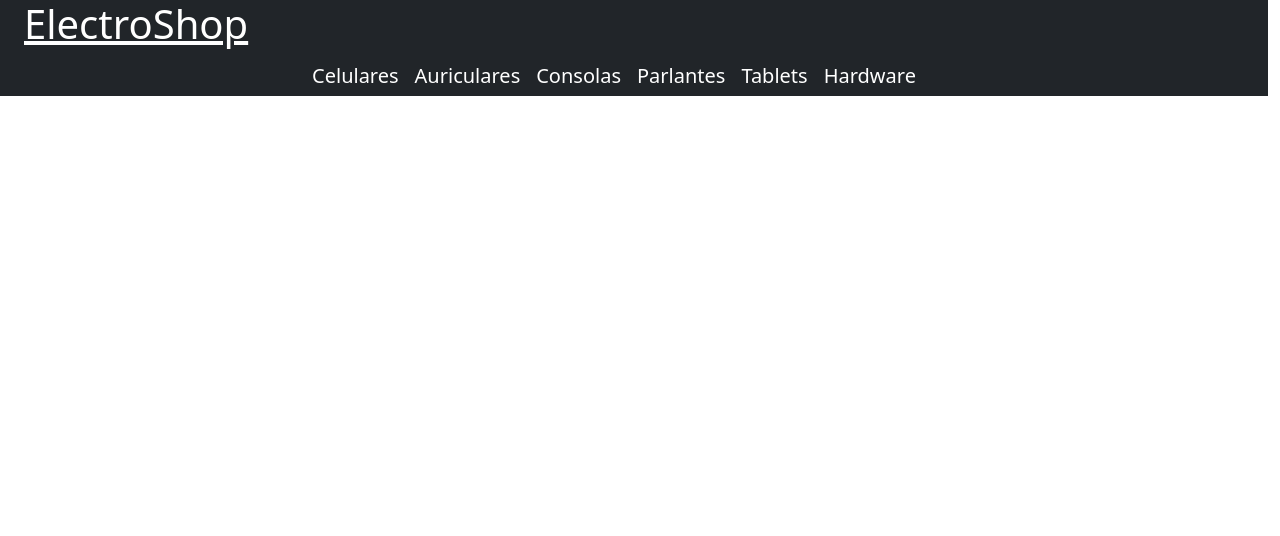
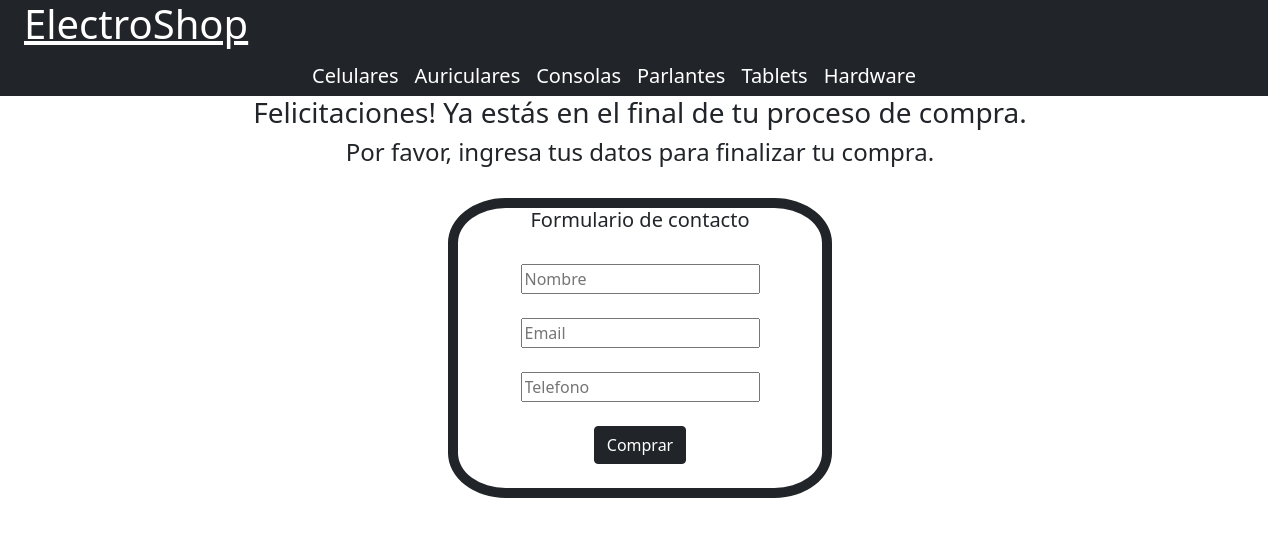
Before and after one commit to AlessandroPaolini7/CursoReact, a React (Create React App) app: page /form in a window 1280 px wide. Shown: the top 536 px of the page. Built offline with nearby package versions, Linux system fonts and the light colour scheme.

Commit message:
Item Collection II sin validar

```diff
--- a/src/App.css
+++ b/src/App.css
@@ -28,6 +28,8 @@
   color: #61dafb;
 }
 
+
+
 @keyframes App-logo-spin {
   from {
     transform: rotate(0deg);
--- a/src/App.js
+++ b/src/App.js
@@ -4,6 +4,7 @@ import ItemDetailCointainer from './Components/ItemDetailCointainer';
 import { BrowserRouter, Routes, Route } from 'react-router-dom';
 import Cart from './Components/Cart';
 import CartContextProvider from './Components/CartContextProvider';
+import Formulario from './Components/Formulario';
 
 export default function App() {
 
@@ -20,6 +21,7 @@ export default function App() {
                 />
                 <Route path="/item/:id" element={<ItemDetailCointainer/>} />
                 <Route path="/cartdetail" element={<Cart/>} />
+                <Route path="/form" element={<Formulario/>} />
               </Routes>
           </BrowserRouter>
         </CartContextProvider>
--- a/src/Components/Cart.jsx
+++ b/src/Components/Cart.jsx
@@ -27,7 +27,7 @@ function Cart() {
                   <div className='d-flex justify-content-around'>
                     <h4>{item.name}</h4>
                     <h4>{item.count}</h4>
-                    <h4>${item.price * item.count}</h4>
+                    <h4>${item.price }</h4>
                     <div>
                       <img src={item.image} style={{ width: '50px' ,height: '100px'}}/>
                       <Button variant='btn btn-danger' onClick={() => removeFromCart(item.id)}>Eliminar</Button>
@@ -39,7 +39,7 @@ function Cart() {
             <h3 className='d-flex justify-content-center'>Total: ${total}</h3>
               <div className="d-flex justify-content-center">
                 <br/><br/>
-                <Button variant='dark' onClick={() => buyAll()}>Comprar</Button>
+                <Link to='/form'><Button variant='dark'>Comprar</Button></Link>
           </div>
         </div>
         : <div >
--- a/src/Components/CartContextProvider.jsx
+++ b/src/Components/CartContextProvider.jsx
@@ -5,14 +5,6 @@ export const CartContext = createContext();
 
 const CartContextProvider = ({ children }) => {
   const [cart, setCart] = useState([]);
-
-  const[cantTotal, setCantTotal] = useState(0);
-
-  const calcularCant = () => setCantTotal(cart.reduce((total, item) => total += item.count, 0));
-
-  useEffect(() => {
-    calcularCant();
-  }, [cart]);
 
 
   const addToCart = (product,cant) => {
--- /dev/null
+++ b/src/Components/Formulario.jsx
@@ -0,0 +1,68 @@
+import { getFirestore,addDoc,collection } from 'firebase/firestore';
+import React from 'react'
+import {useState, useContext} from 'react'
+import {CartContext} from './CartContextProvider'
+import {Button} from 'react-bootstrap'
+import 'react-bootstrap'
+import {Link} from 'react-router-dom'
+
+function Formulario() {
+    const [name, setName] = useState('');
+    const [email, setEmail] = useState('');
+    const [phone, setPhone] = useState('');
+    const {cart,buyAll} = useContext(CartContext)
+    const [band,setBand] = useState(false)
+
+
+    let total = 0;
+    cart.forEach(item => {
+        total += item.price * item.count;
+    })
+
+    const terminarCompra = () => {
+        let date = new Date();
+        const order = {
+            buyer: {name:{name}, email:{email}, phone:{phone}},
+            items:{cart},
+            date:{date},
+            total:{total}
+        }
+        const db = getFirestore();
+        const ordersCollection = collection(db, "compras");
+        addDoc(ordersCollection, order).then(({id}) => console.log(id));
+    }
+
+
+return (
+    <>
+    <h3 className='d-flex justify-content-center '>Felicitaciones! Ya estás en el final de tu proceso de compra.</h3>
+    <h4 className='d-flex justify-content-center '>Por favor, ingresa tus datos para finalizar tu compra.</h4>
+    <br />
+    <div className='d-flex justify-content-center container-form'>
+        <h5>Formulario de contacto</h5>
+        <br />
+        <div className='d-flex justify-content-center '>
+            <input type={"text"} placeholder="Nombre" value={name} onChange={(e) => setName(e.target.value)}/>
+        </div>
+        <br />
+        <div className='d-flex justify-content-center '>
+            <input type={"text"} placeholder="Email" value={email} onChange={(e) => setEmail(e.target.value)}/>
+        </div>
+        <br />
+        <div className='d-flex justify-content-center '>
+            <input type={"number"} placeholder="Telefono" value={phone} onChange={(e) => setPhone(e.target.value)}/>
+        </div>
+        <br />
+        <div className='d-flex justify-content-center '>
+        <Button variant='dark' type='submit' onClick={()=>{
+            terminarCompra();
+            buyAll();
+        }}>Comprar</Button>
+        </div>
+        <br />
+    </div>
+    </>
+)
+}
+
+export default Formulario
--- a/src/Components/Item.jsx
+++ b/src/Components/Item.jsx
@@ -18,8 +18,7 @@ function Item({producto}) {
             <Card.Text>
             ${producto.price}
             </Card.Text>
-
-            <Link to = {`/item/${producto.id}`}>Ver detalle</Link>
+            <Link to = {`/item/${producto.id}`}><a className='button'>Ver detalle</a></Link>
         </Card.Body>
         </Card>
   )
--- a/src/index.css
+++ b/src/index.css
@@ -11,3 +11,17 @@ code {
   font-family: source-code-pro, Menlo, Monaco, Consolas, 'Courier New',
     monospace;
 }
+
+.container-form{
+  width: 30%;
+  height: 50%;
+  display: flex;
+  flex-direction: column;
+  justify-content: center;
+  align-items: center;
+  border-radius: 15%;
+  border-color: #212529;
+  border-width: 10px;
+  border-style: solid;
+  margin: auto;
+}
```
Also changed, not shown: src/Components/Item.module.css (added, +33 -0 lines), src/Components/Main.jsx (deleted, +0 -21 lines).
